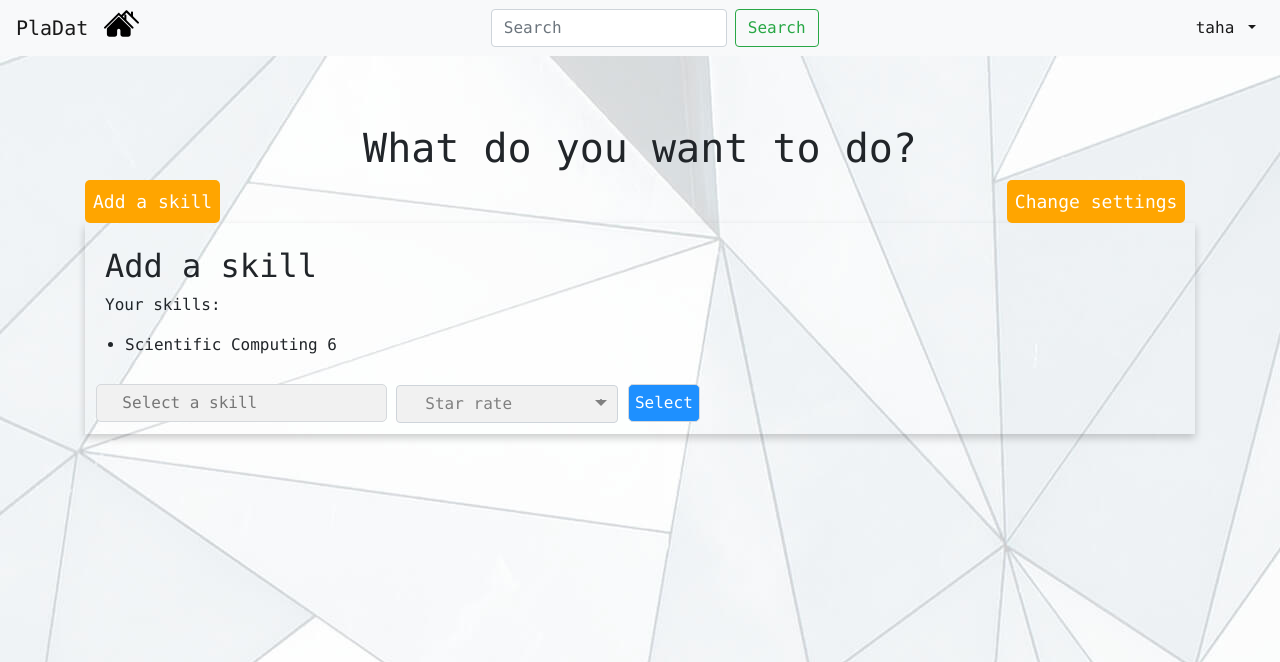
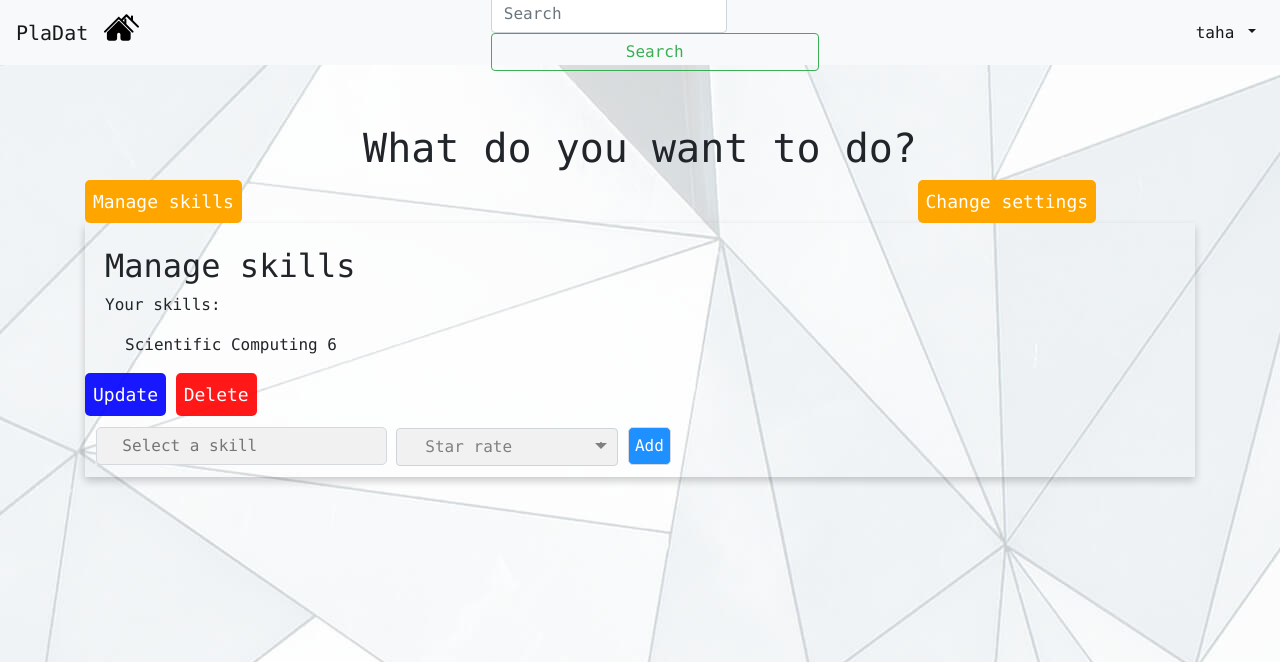
Before and after one commit to melihkagan/pladat, a Django app: page /setting-student/ in a window 1280 px wide, after a click on "Manage skills". Shown: the top 662 px of the page. Run offline with Django 3.2, Linux system fonts and the light colour scheme; a user stored in the database is signed in; data comes from the database, SQL or seed files in the repository; both versions use the stored data as it was after the commit; some libraries are stand-ins or nearby versions.

Commit message:
delete and update skill functions are added

```diff
--- a/mainapp/forms.py
+++ b/mainapp/forms.py
@@ -12,6 +12,13 @@ class SkillForm(forms.Form):
 class JobskillForm(forms.Form):
     skill = forms.CharField(initial='skill', max_length=100, required=True)
     type = forms.IntegerField(initial='type', required=True)
+
+class UpdateSkillForm(forms.Form):
+    updateskill = forms.CharField(initial='updateskill', max_length=100, required=True)
+    oldskill = forms.CharField(initial='oldskill', max_length=100, required=True)
+
+class DeleteSkillForm(forms.Form):
+    oldskill = forms.CharField(initial='oldskill', max_length=100, required=True)
 
 class JobForm(forms.Form):
     title = forms.CharField(initial='title', max_length=200)
--- a/mainapp/templates/settings-student.html
+++ b/mainapp/templates/settings-student.html
@@ -64,6 +64,35 @@
 	  margin:0 auto;
 	}
 
+	#delbtn {
+	  width: min-content;
+	  border-radius: 5px;
+	  outline: 0;
+	  display: inline-block;
+	  padding: 8px;
+	  color: white;
+	  background-color: red;
+	  text-align: center;
+	  cursor: pointer;
+	  font-size: 18px;
+	  margin:0 auto;
+	}
+
+	#updatebtn {
+	  width: min-content;
+	  border-radius: 5px;
+	  outline: 0;
+	  display: inline-block;
+	  padding: 8px;
+	  color: white;
+	  background-color: blue;
+	  text-align: center;
+	  cursor: pointer;
+	  font-size: 18px;
+	  margin:0 auto;
+	}
+
+
 	.popup {
 	  box-shadow: 0 4px 8px 0 rgba(0, 0, 0, 0.2);
 	  margin: auto;
@@ -110,6 +139,109 @@
 	  to {opacity:1 ;}
 	}
 
+	li{
+		display: inline;
+	}
+
+	* {box-sizing: border-box}
+
+	/* Set a style for all buttons */
+	button {
+	background-color: #4CAF50;
+	color: white;
+	padding: 14px 20px;
+	margin: 8px 0;
+	border: none;
+	cursor: pointer;
+	width: 100%;
+	opacity: 0.9;
+	}
+
+	button:hover {
+	opacity:1;
+	}
+
+	/* Float cancel and delete buttons and add an equal width */
+	.cancelbtn, .deletebtn {
+	float: left;
+	width: 50%;
+	}
+
+	/* Add a color to the cancel button */
+	.cancelbtn {
+	background-color: #ccc;
+	color: black;
+	}
+
+	/* Add a color to the delete button */
+	.deletebtn {
+	background-color: #f44336;
+	}
+
+	/* Add padding and center-align text to the container */
+	.containermodal {
+	padding: 16px;
+	text-align: center;
+	}
+
+	/* The Modal (background) */
+	.modal {
+	display: none; /* Hidden by default */
+	position: fixed; /* Stay in place */
+	z-index: 1; /* Sit on top */
+	left: 0;
+	top: 0;
+	width: 100%; /* Full width */
+	height: 100%; /* Full height */
+	overflow: auto; /* Enable scroll if needed */
+	background-color: #474e5d;
+	padding-top: 50px;
+	}
+
+	/* Modal Content/Box */
+	.modal-content {
+	background-color: #fefefe;
+	margin: 5% auto 15% auto; /* 5% from the top, 15% from the bottom and centered */
+	border: 1px solid #888;
+	width: 80%; /* Could be more or less, depending on screen size */
+	}
+
+	/* Style the horizontal ruler */
+	hr {
+	border: 1px solid #f1f1f1;
+	margin-bottom: 25px;
+	}
+
+	/* The Modal Close Button (x) */
+	.close {
+	position: absolute;
+	right: 35px;
+	top: 15px;
+	font-size: 40px;
+	font-weight: bold;
+	color: #f1f1f1;
+	}
+
+	.close:hover,
+	.close:focus {
+	color: #f44336;
+	cursor: pointer;
+	}
+
+	/* Clear floats */
+	.clearfix::after {
+	content: "";
+	clear: both;
+	display: table;
+	}
+
+	/* Change styles for cancel button and delete button on extra small screens */
+	@media screen and (max-width: 300px) {
+	.cancelbtn, .deletebtn {
+		width: 100%;
+	}
+	}
+
   </style>
     <!-- Required meta tags -->
     <meta charset="utf-8">
@@ -123,23 +255,28 @@
   <body>
   	<h1 style="margin-top: 100px; text-align: center;"> What do you want to do?</h1>
 	<div class="choose">
-		<a style="font-size:18px" href="#addskill">Add a skill</a>
-		<a style="font-size:18px; margin-left:70%" href="#change">Change settings</a>
+		<a style="font-size:18px" href="#addskill">Manage skills</a>
+		<a style="font-size:18px; margin-left:60%" href="#change">Change settings</a>
 	</div>
 
     <div class="popup" >
 		<div class="dis" id="addskill">
 			<br>
-			<h2 style="margin-left:20px">Add a skill</h2>
+			<h2 style="margin-left:20px">Manage skills</h2>
 
 			<p> Your skills:</p>
-			{% if self_skills %}
-			  <ul>
-			  {% for skill in self_skills %}
-			  	<li>{{ skill.skill }} {{ skill.rate}}</li>
-			  {% endfor %}
-			  </ul>
-			{% endif %}
+                {% if self_skills %}
+
+					{% for skill in self_skills %}
+						<ul>
+							<li name="listrow">{{ skill.skill }} {{ skill.rate}}</li>
+						</ul>
+				  	{% endfor %}
+
+					<li ><button onclick="document.getElementById('updatemodal').style.display='block'" id="updatebtn" >Update</button></li>
+					<li ><button onclick="document.getElementById('deletemodal').style.display='block'" id="delbtn" >Delete</button></li>
+				{% endif %}
+
 
 			<!--Make sure the form has the autocomplete function switched off: -->
 			<form autocomplete="off" action="." method="post">
@@ -162,8 +299,93 @@
 				  <option value="10">10</option>
 				</select>
 			  </div>
-			  <input name="skillset" type="submit" value="Select">
+			  <input name="skillset" type="submit" value="Add">
 			</form>
+
+			<div id="deletemodal" class="modal">
+				<span onclick="document.getElementById('deletemodal').style.display='none'" class="close" title="Close ">&times;</span>
+				<div class="modal-content">
+				  <div class="containermodal">
+					<form method="post">
+						{% csrf_token %}
+						<div class="skillSelect">
+							Please select the skill you want to delete:
+							<select name="oldskill" required>
+								{% for skill in self_skills %}
+								<option value="{{ skill.skill }}">{{ skill.skill }}</option>
+				  				{% endfor %}
+							</select>
+
+					  	</div>
+
+						<div class="clearfix">
+					  		<button type="button" class="cancelbtn" onclick="document.getElementById('deletemodal').style.display='none'">Cancel</button>
+					  		<button name= "delete" type="submit" class="deletebtn">Delete</button>
+					</form>
+				  		</div>
+					</div>
+				</div>
+			</div>
+			<div id="updatemodal" class="modal">
+				<span onclick="document.getElementById('updatemodal').style.display='none'" class="close" title="Close ">&times;</span>
+				<div class="modal-content">
+				  <div class="containermodal">
+					<form autocomplete="off" action="." method="post">
+						{% csrf_token %}
+						<div class="skillSelect">
+							Please select the skill you want to update:
+							<select name="oldskill" required>
+								{% for skill in self_skills %}
+								<option value="{{ skill.skill }}">{{ skill.skill }}</option>
+				  				{% endfor %}
+							</select>
+
+							<br>
+							Now you can change the skill with new one or its rate:
+					  	</div>
+
+						<div class="autocomplete">
+						  <input style="width:130%" id="updateskill" type="text" name="updateskill" placeholder="  Select a skill" required>
+						</div>
+
+						<div class="custom-select" style="width:20%; margin-left:6%">
+						  <select name="updatestar" required>
+							<option value="0">Star rate</option>
+							<option value="1">1</option>
+							<option value="2">2</option>
+							<option value="3">3</option>
+							<option value="4">4</option>
+							<option value="5">5</option>
+							<option value="6">6</option>
+							<option value="7">7</option>
+							<option value="8">8</option>
+							<option value="9">9</option>
+							<option value="10">10</option>
+						  </select>
+						</div>
+
+						<div class="clearfix">
+					  		<button type="button" class="cancelbtn" onclick="document.getElementById('updatemodal').style.display='none'">Cancel</button>
+					  		<button name= "update" type="submit" class="deletebtn">Update</button>
+					</form>
+				  		</div>
+					</div>
+				  </div>
+				</div>
+			  </div>
+			</div>
+
+			  <script>
+				// Get the modal
+				var modal = document.getElementById('updatemodal');
+
+				// When the user clicks anywhere outside of the modal, close it
+				window.onclick = function(event) {
+				  if (event.target == modal) {
+					modal.style.display = "none";
+				  }
+				}
+				</script>
 
 		  <script>
 		  function autocomplete(inp, arr) {
@@ -273,6 +495,7 @@
 
 		  /*initiate the autocomplete function on the "myInput" element, and pass along the countries array as possible autocomplete values:*/
 		  autocomplete(document.getElementById("skill"), skills);
+		  autocomplete(document.getElementById("updateskill"), skills);
 		  </script>
 		  <script>
 		  var x, i, j, l, ll, selElmnt, a, b, c;
--- a/mainapp/views.py
+++ b/mainapp/views.py
@@ -6,7 +6,7 @@ from django.views.generic import TemplateView
 from django.contrib.auth.mixins import LoginRequiredMixin
 from django.http import HttpResponse, HttpResponseRedirect
 from django import forms
-from .forms import SkillForm, JobForm, SignupForm, JobskillForm, ImageFormEmployer, ImageFormStudent
+from .forms import SkillForm, UpdateSkillForm, DeleteSkillForm, JobForm, SignupForm, JobskillForm, ImageFormEmployer, ImageFormStudent
 from mainapp.models import Student, Job, Employer, Skill, StudentSkill, JobSkill, Application, Setting
 from .utils import get_skill_rate_zipped_job, get_skill_rate_zipped_student,match_students,match_jobs
 # Create your views here.
@@ -97,6 +97,7 @@ def settings_student(request):
     if request.method == 'POST' and 'skillset' in request.POST:
         # create a form instance and populate it with data from the request:
         form = SkillForm(request.POST)
+        print(request.POST)
         # check whether it's valid:
         if form.is_valid():
             print(form.cleaned_data['skill'])
@@ -142,6 +143,31 @@ def settings_student(request):
                 'form': form1,
             }
             return render(request, "settings-student.html", context)
+
+    elif request.method == 'POST' and 'delete' in request.POST:
+        form = DeleteSkillForm(request.POST)
+        if form.is_valid():
+            oldskill = Skill.objects.filter(skill=form.cleaned_data['oldskill'])
+            StudentSkill.objects.get(student = student, skill=oldskill[0]).delete()
+            self_skills = StudentSkill.objects.filter(student=student)
+            self_skill_array = []
+            for skill in self_skills:
+                self_skill_array.append(str(skill.skill))
+
+    elif request.method == 'POST' and 'update' in request.POST:
+
+        form = UpdateSkillForm(request.POST)
+        if form.is_valid():
+            oldskill = Skill.objects.filter(skill=form.cleaned_data['oldskill'])
+            StudentSkill.objects.get(student = student, skill=oldskill[0]).delete()
+            skill = Skill.objects.filter(skill=form.cleaned_data['updateskill'])
+            star_int = int(request.POST['updatestar'])
+            StudentSkill(student=student, skill=skill[0], rate=star_int).save()
+            self_skills = StudentSkill.objects.filter(student=student)
+            self_skill_array = []
+            for skill in self_skills:
+                self_skill_array.append(str(skill.skill))
+
     elif request.method == 'POST' and 'set' in request.POST:
         student.e_mail = request.POST.get('e-mail')
         fullname = request.POST.get('name_surname')
```
Also changed, not shown: db.sqlite3, mainapp/media/user_1/images.jpg (added), 1 other file.
